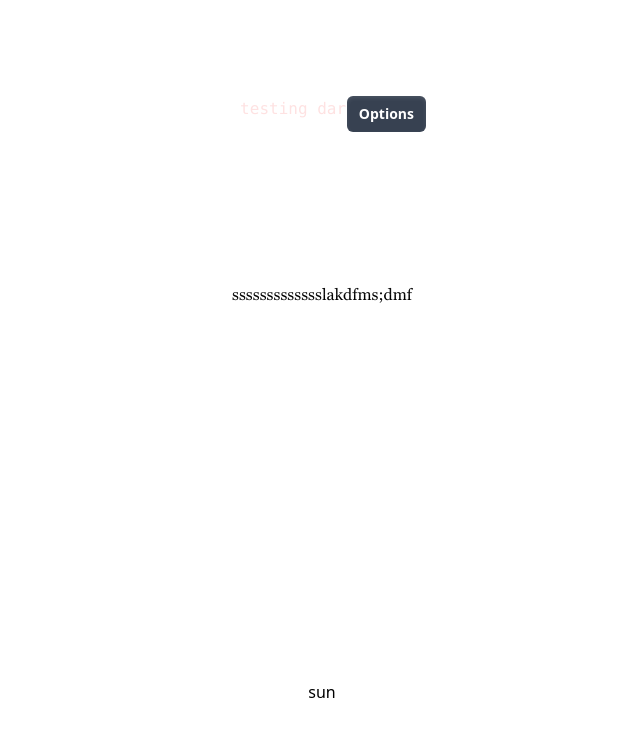
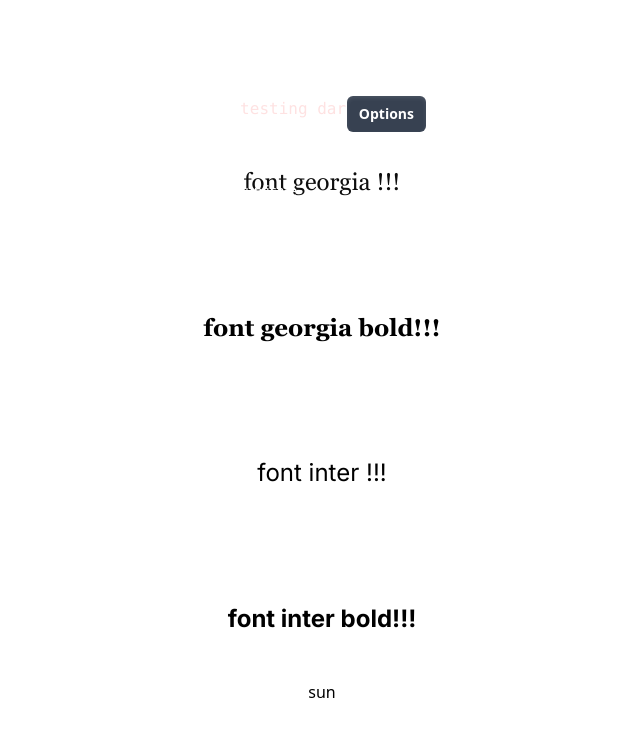
Before and after one commit to saadyasser/ads-web, a Next.js app: page / in a window 1280 px wide. Shown: the top 736 px of the page, without its empty margins (318-958 px from the left). Built offline with nearby package versions, Linux system fonts and the light colour scheme.

Commit message:
Added inter font

```diff
--- a/src/app/fonts.ts
+++ b/src/app/fonts.ts
@@ -1,3 +1,4 @@
+import { Inter } from "next/font/google";
 import localFont from "next/font/local";
 
 export const georgia = localFont({
@@ -16,3 +17,9 @@ export const georgia = localFont({
   variable: "--font-georgia",
   adjustFontFallback: "Arial",
 });
+
+export const inter = Inter({
+  subsets: ["latin"],
+  display: "swap",
+  variable: "--font-inter",
+});
--- a/src/app/layout.tsx
+++ b/src/app/layout.tsx
@@ -1,7 +1,7 @@
 import { DarkModeProvider } from "@/components/Providers";
 import "./globals.css";
 import type { Metadata } from "next";
-import { georgia } from "./fonts";
+import { georgia, inter } from "./fonts";
 import clsx from "clsx";
 
 export const metadata: Metadata = {
@@ -14,7 +14,7 @@ export default function RootLayout({
 }: {
   children: React.ReactNode;
 }) {
-  const classes = clsx(georgia.variable, "scroll-smooth");
+  const classes = clsx(georgia.variable, inter.variable, "scroll-smooth");
   return (
     <html lang="en" className={classes}>
       <body>
--- a/src/app/page.tsx
+++ b/src/app/page.tsx
@@ -11,9 +11,13 @@ export default function Home() {
           testing dark mode{" "}
         </code>
       </p>
-      <p className="font-georgia">ssssssssssssslakdfms;dmf</p>
+      <p className="text-2xl font-georgia">font georgia !!!</p>
       <br />
+      <p className="text-2xl font-bold font-georgia">font georgia bold!!!</p>
       <br />
+      <p className="text-2xl font-inter">font inter !!!</p>
+      <br />
+      <p className="text-2xl font-bold font-inter">font inter bold!!!</p>
       <DropDown />
       <ThemeSwitcher />
     </main>
--- a/tailwind.config.js
+++ b/tailwind.config.js
@@ -12,6 +12,7 @@ module.exports = {
       backgroundImage: {},
       fontFamily: {
         georgia: ["var(--font-georgia)"],
+        inter: ["var(--font-inter)"],
       },
     },
   },
```
